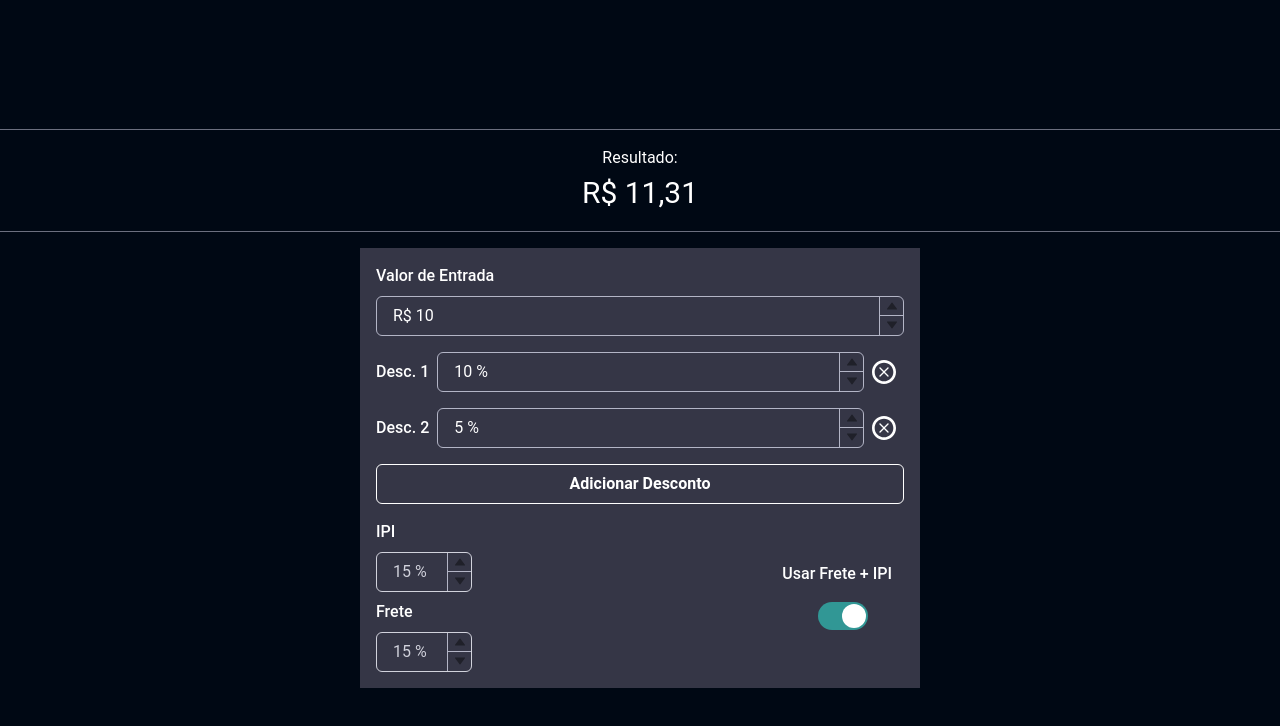
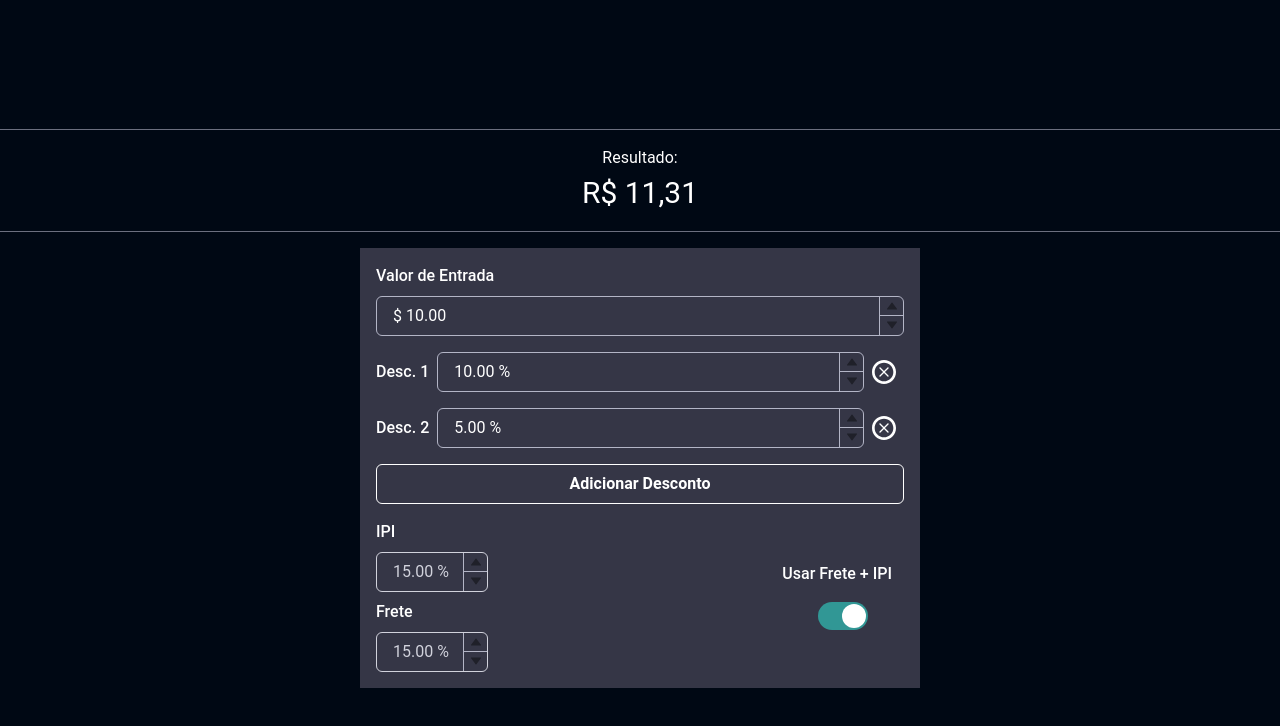
Before and after one commit to luanrem/furniture_discount, a Next.js app: page / in a window 1280 px wide. Shown: the top 726 px of the page. Built offline with nearby package versions, Linux system fonts and the light colour scheme.

Commit message:
Fix decimal number input

```diff
--- a/src/components/Discount.tsx
+++ b/src/components/Discount.tsx
@@ -14,11 +14,9 @@ import { TiDeleteOutline } from "react-icons/ti";
 
 interface discountProps {
   id: number;
-  value: number;
+  value: string;
   delete: (data: number) => void;
-  increaseStepper: (data: number) => void;
-  decreaseStepper: (data: number) => void;
-  changeValue: (id: number, value: number) => void;
+  changeValue: (id: number, value: string) => void;
 }
 
 export default function Discount(prop: discountProps) {
@@ -26,16 +24,11 @@ export default function Discount(prop: discountProps) {
     prop.delete(prop.id);
   };
 
-  const increaseStepperInComponent = () => {
-    prop.increaseStepper(prop.id);
+  const changeValueInComponent = (data: string) => {
+    prop.changeValue(prop.id, data);
   };
-  const decreaseStepperInComponent = () => {
-    prop.decreaseStepper(prop.id);
-  };
-  const changeValueInComponent = (data: string) => {
-    prop.changeValue(prop.id, Number(data));
-  };
-  const formatPerCent = (val: number) => val + ` %`;
+  const formatPerCent = (val: string) => val + ` %`;
+  const parsePerCent = (val: string) => val.replace(" %", "");
   return (
     <>
       <Flex justifyContent="center" alignItems="center">
@@ -44,16 +37,16 @@ export default function Discount(prop: discountProps) {
         </FormLabel>
         <FormControl>
           <NumberInput
-            onChange={(data) => changeValueInComponent(data)}
+            onChange={(data) => changeValueInComponent(parsePerCent(data))}
             value={formatPerCent(prop.value)}
             precision={2}
-            step={0.2}
+            step={0.5}
             inputMode="decimal"
           >
             <NumberInputField />
             <NumberInputStepper>
-              <NumberIncrementStepper onClick={increaseStepperInComponent} />
-              <NumberDecrementStepper onClick={decreaseStepperInComponent} />
+              <NumberIncrementStepper />
+              <NumberDecrementStepper />
             </NumberInputStepper>
           </NumberInput>
         </FormControl>
--- a/src/pages/index.tsx
+++ b/src/pages/index.tsx
@@ -22,7 +22,7 @@ import { createRef, useEffect, useState } from "react";
 
 interface discountProps {
   id: number;
-  value: number;
+  value: string;
 }
 
 const Home: NextPage = () => {
@@ -30,16 +30,16 @@ const Home: NextPage = () => {
   const [discount, setDiscount] = useState<discountProps[]>([
     {
       id: 1,
-      value: 10.0,
+      value: "10.00",
     },
     {
       id: 2,
-      value: 5.0,
+      value: "5.00",
     },
   ]);
-  const [frete, setFrete] = useState(15.0);
-  const [ipi, setIpi] = useState(15.0);
-  const [entrada, setEntrada] = useState(10.0);
+  const [frete, setFrete] = useState<string>("15.00");
+  const [ipi, setIpi] = useState<string>("15.00");
+  const [entrada, setEntrada] = useState<string>("10.00");
   const [result, setResult] = useState(104230.4);
 
   useEffect(() => {
@@ -51,19 +51,25 @@ const Home: NextPage = () => {
     console.log("frete", frete);
     console.log("result", result);
 
+    var entradaNumber = parseFloat(entrada);
+    var ipiNumber = parseFloat(ipi);
+    var freteNumber = parseFloat(frete);
+
     if (freteIPIButton) {
-      let finalResult = entrada;
+      let finalResult = entradaNumber;
       for (let i = 0; i < discount.length; i++) {
-        finalResult = finalResult - (finalResult * discount[i].value) / 100;
+        finalResult =
+          finalResult - (finalResult * parseFloat(discount[i].value)) / 100;
         console.log("final", finalResult);
       }
-      finalResult = finalResult + (finalResult * frete) / 100;
-      finalResult = finalResult + (finalResult * ipi) / 100;
+      finalResult = finalResult + (finalResult * freteNumber) / 100;
+      finalResult = finalResult + (finalResult * ipiNumber) / 100;
       setResult(finalResult);
     } else {
-      let finalResult = entrada;
+      let finalResult = entradaNumber;
       for (let i = 0; i < discount.length; i++) {
-        finalResult = finalResult - (finalResult * discount[i].value) / 100;
+        finalResult =
+          finalResult - (finalResult * parseFloat(discount[i].value)) / 100;
         console.log("final", finalResult);
       }
       setResult(finalResult);
@@ -87,7 +93,7 @@ const Home: NextPage = () => {
     });
     const newDiscount: discountProps = {
       id: discount.length === 0 ? 1 : discountFixed.slice(-1)[0].id + 1,
-      value: 10,
+      value: "10.00",
     };
     // console.log("newdiscount", newDiscount);
     // console.log("slice", discount.slice(-1));
@@ -116,32 +122,17 @@ const Home: NextPage = () => {
     setDiscount(final);
   };
 
-  const increaseStepper = (id: number) => {
-    discount[id - 1].value += 1;
-    setDiscount([...discount]);
-  };
-  const decreaseStepper = (id: number) => {
-    discount[id - 1].value -= 1;
-    setDiscount([...discount]);
-  };
-  const entradaChange = (data: string) => {
-    setEntrada(Number(data));
-  };
-  const freteChange = (data: string) => {
-    setFrete(Number(data));
-  };
-  const IPIChange = (data: string) => {
-    setIpi(Number(data));
-  };
-  const changeDiscount = (id: number, data: number) => {
+  const changeDiscount = (id: number, data: string) => {
     console.log("change2", data);
     discount[id - 1].value = data;
     console.log("new discount", discount);
     setDiscount([...discount]);
   };
 
-  const formatPerCent = (val: number) => val + ` %`;
-  const formatReal = (val: number) => `R$ ` + val;
+  const formatPerCent = (val: string) => val + ` %`;
+  const parsePerCent = (val: string) => val.replace(" %", "");
+  const formatReal = (val: string) => `$ ` + val;
+  const parseReal = (val: string) => val.replace(/\$ /g, "");
   return (
     <>
       <Flex
@@ -170,7 +161,7 @@ const Home: NextPage = () => {
               <FormControl>
                 <FormLabel htmlFor="initialMoney">Valor de Entrada</FormLabel>
                 <NumberInput
-                  onChange={(data) => entradaChange(data)}
+                  onChange={(data) => setEntrada(parseReal(data))}
                   value={formatReal(entrada)}
                   min={0}
                   clampValueOnBlur={false}
@@ -185,8 +176,6 @@ const Home: NextPage = () => {
               {discount.map((prop, key) => (
                 <Discount
                   changeValue={(id, data) => changeDiscount(id, data)}
-                  increaseStepper={increaseStepper}
-                  decreaseStepper={decreaseStepper}
                   id={prop.id}
                   value={prop.value}
                   delete={deleteDiscount}
@@ -210,14 +199,14 @@ const Home: NextPage = () => {
                   <FormControl>
                     <FormLabel htmlFor="IPI">IPI</FormLabel>
                     <NumberInput
-                      onChange={(data) => IPIChange(data)}
+                      onChange={(data) => setIpi(parsePerCent(data))}
                       size="md"
-                      maxW={24}
+                      maxW={28}
                       value={formatPerCent(ipi)}
                       color={freteIPIButton ? "gray.100" : "gray.900"}
                       borderColor={freteIPIButton ? "gray.100" : "gray.900"}
                       precision={2}
-                      step={1}
+                      step={0.5}
                     >
                       <NumberInputField
                         readOnly={freteIPIButton ? false : true}
@@ -231,10 +220,12 @@ const Home: NextPage = () => {
                   <FormControl>
                     <FormLabel htmlFor="frete">Frete</FormLabel>
                     <NumberInput
-                      onChange={(data) => freteChange(data)}
+                      onChange={(data) => setFrete(parsePerCent(data))}
                       size="md"
-                      maxW={24}
+                      maxW={28}
                       value={formatPerCent(frete)}
+                      precision={2}
+                      step={0.5}
                       color={freteIPIButton ? "gray.100" : "gray.900"}
                       borderColor={freteIPIButton ? "gray.100" : "gray.900"}
                     >
```
